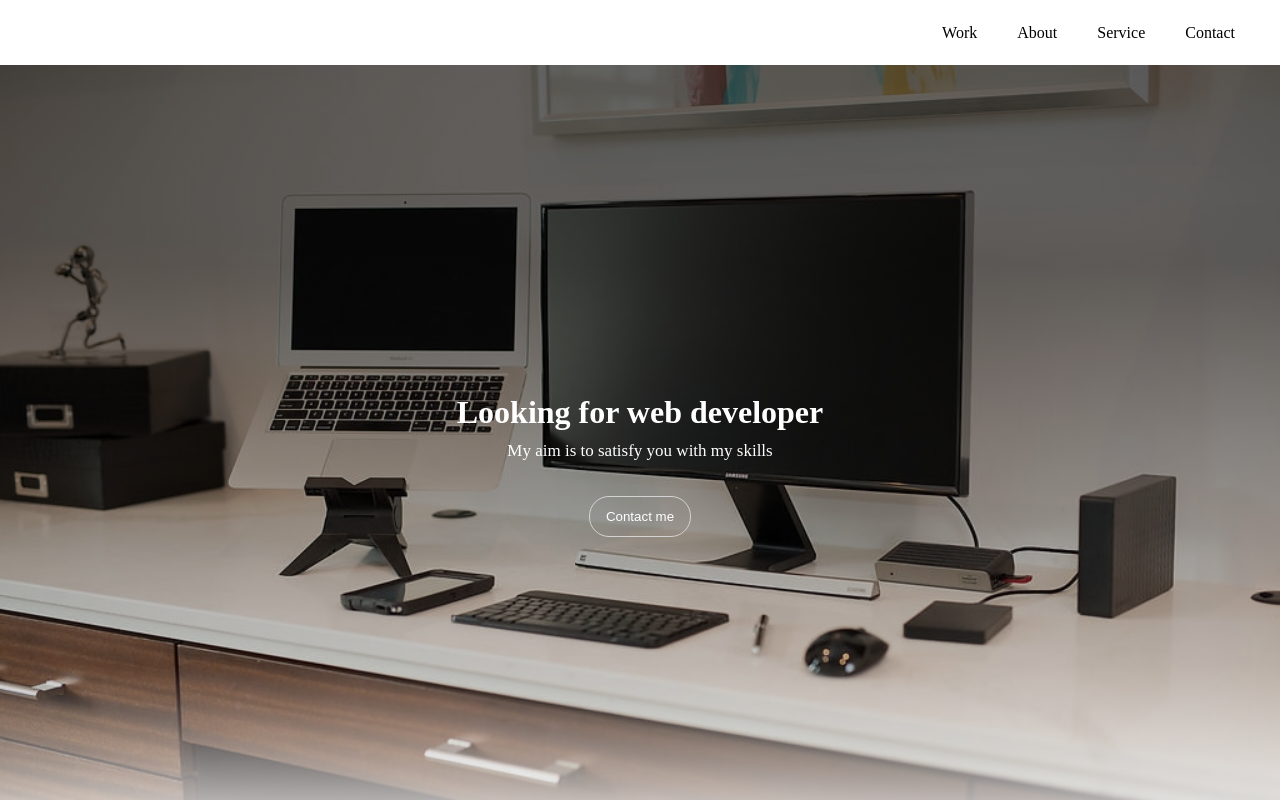
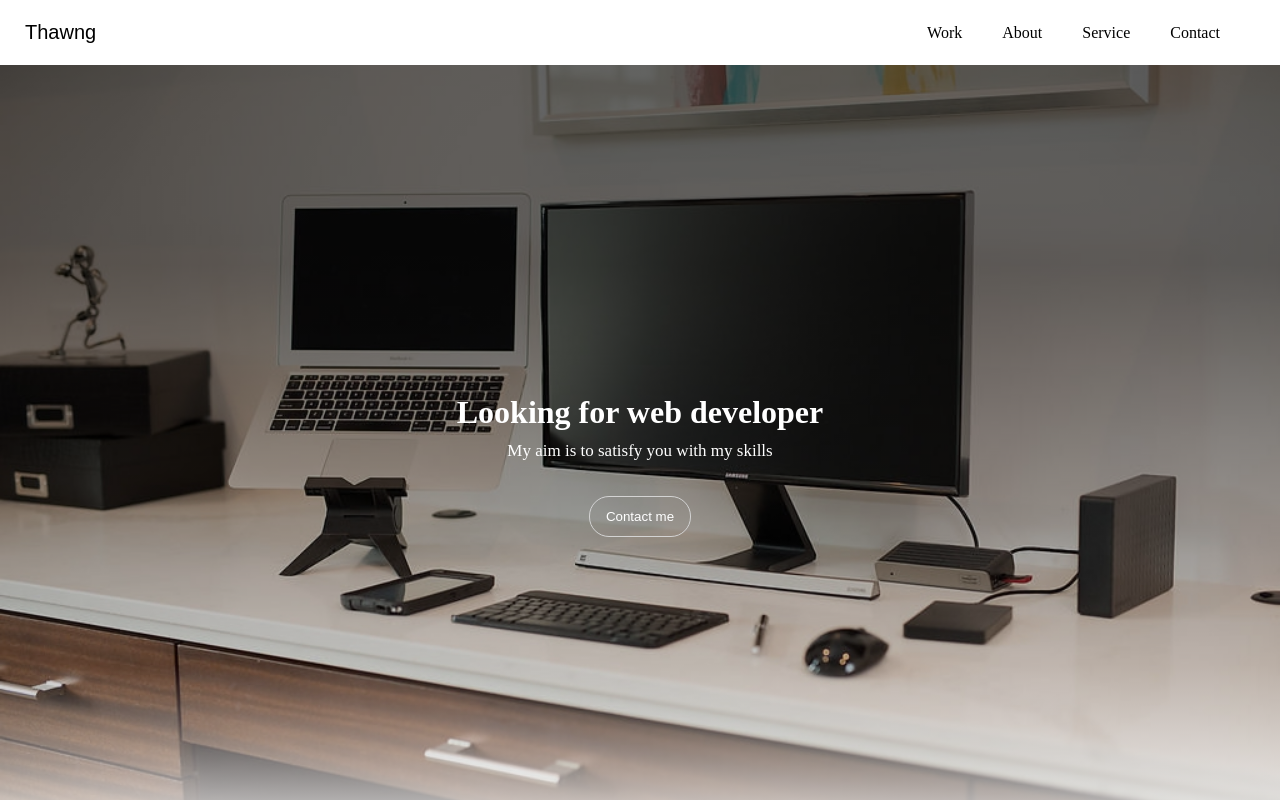
Before and after one commit to Thawng01/portfolio, a React (Create React App) app: page / in a window 1280 px wide. Shown: the top 800 px of the page. Built offline with nearby package versions, Linux system fonts and the light colour scheme.

Commit message:
Make Nav Better

```diff
--- a/src/App.js
+++ b/src/App.js
@@ -1,4 +1,4 @@
-import { useCallback, useContext, useEffect, useRef } from "react";
+import { useCallback, useContext, useEffect, useRef, useState } from "react";
 import MessengerCustomerChat from "react-messenger-customer-chat";
 
 import "./App.css";
@@ -10,8 +10,11 @@ import Service from "./pages/Service";
 import Contact from "./pages/Contact";
 import Footer from "./pages/Footer";
 import { Context } from "./context/Context";
+import Nav from "./components/Nav";
 
 function App() {
+    const [showNav, setShowNav] = useState(false);
+
     const { setPosition } = useContext(Context);
 
     const contactRef = useRef();
@@ -35,6 +38,7 @@ function App() {
     };
 
     const handleNavigation = (item) => {
+        setShowNav(false);
         if (item === "About") {
             runAnimation(aboutRef);
         }
@@ -59,9 +63,16 @@ function App() {
         });
     }
 
+    const handleShowNav = () => setShowNav(!showNav);
+
     return (
         <>
-            <Header onClick={handleNavigation} />
+            <Nav visible={showNav} onClick={handleNavigation} />
+            <Header
+                showNav={showNav}
+                onClick={handleNavigation}
+                onShowNav={handleShowNav}
+            />
             <Home onContact={handleContact} />
             <Work ref={workRef} />
             <About ref={aboutRef} />
--- a/src/components/Header.js
+++ b/src/components/Header.js
@@ -1,31 +1,40 @@
-import { useRef, useState } from "react";
+import { useCallback, useEffect, useRef } from "react";
 import "./header.css";
-import Nav from "./Nav";
 import { MENU } from "../data";
 
-const Header = ({ onClick }) => {
-    const [showNav, setShowNav] = useState(false);
-
+const Header = ({ onClick, showNav, onShowNav }) => {
     const topRef = useRef();
     const centerRef = useRef();
     const bottomRef = useRef();
 
-    const handleMenuClick = () => {
-        if (centerRef?.current?.classList.contains("hide-dot-centered")) {
+    const toggleMenu = useCallback(() => {
+        if (
+            centerRef?.current?.classList.contains("hide-dot-centered") &&
+            !showNav
+        ) {
             centerRef?.current?.classList.remove("hide-dot-centered");
             topRef?.current?.classList.remove("animate-dot-top");
             bottomRef?.current?.classList.remove("animate-dot-bottom");
-            setShowNav(false);
         } else {
-            setShowNav(true);
             centerRef?.current?.classList.add("hide-dot-centered");
             topRef?.current?.classList.add("animate-dot-top");
             bottomRef?.current?.classList.add("animate-dot-bottom");
         }
+    }, [showNav]);
+
+    const handleMenuClick = () => {
+        onShowNav();
+        toggleMenu();
     };
+
+    useEffect(() => {
+        toggleMenu();
+    }, [showNav, toggleMenu]);
 
     return (
         <div className="header">
+            <p className="header-title">Thawng</p>
+            <div className="header-info-container">
                 {MENU.map((m, i) => (
                     <ul
                         key={i}
@@ -53,8 +62,7 @@ const Header = ({ onClick }) => {
                         style={{ backgroundColor: showNav ? "red" : "#000" }}
                     />
                 </div>
-
-            <Nav visible={showNav} />
+            </div>
         </div>
     );
 };
--- a/src/components/Nav.js
+++ b/src/components/Nav.js
@@ -3,12 +3,16 @@ import React from "react";
 import "./nav.css";
 import { MENU } from "../data";
 
-const Nav = ({ visible }) => {
+const Nav = ({ visible, onClick }) => {
     return (
         <div className="nav" style={{ right: visible ? 0 : "-100%" }}>
             {MENU.map((m, i) => {
                 return (
-                    <ul key={i} className="nav-container">
+                    <ul
+                        key={i}
+                        className="nav-container"
+                        onClick={() => onClick(m)}
+                    >
                         <li className="nav-item">{m}</li>
                     </ul>
                 );
--- a/src/components/header.css
+++ b/src/components/header.css
@@ -7,10 +7,22 @@
     background-color: #fff;
     height: 65px;
     display: flex;
-    justify-content: flex-end;
+    justify-content: space-between;
     align-items: center;
     padding-right: 25px;
-    z-index: 99;
+    z-index: 10;
+}
+
+.header-title {
+    margin-left: 25px;
+    font-size: 20px;
+    font-family:fantasy
+}
+
+.header-info-container {
+    display: flex;
+    align-items: center;
+    margin: 0 15px
 }
 
 .menu-container {
@@ -36,7 +48,6 @@
     cursor: pointer;
     display: block;
     position: absolute;
-    z-index: 999;
 }
 
 .menu-dot {
--- a/src/components/nav.css
+++ b/src/components/nav.css
@@ -1,15 +1,16 @@
 
 .nav {
     position: fixed;
-    top: 0;
+    top: 65px;
     width: 100%;
     height: 100vh;
-    background-color: #000;
+    background-color: #333;
     padding-top: 40px;
     display: flex;
     flex-direction: column;
     align-items: center;
     transition: all 500ms ease;
+    z-index: 9;
 }
 
 .nav-container {
@@ -22,6 +23,7 @@
 
 .nav-item {
     color: #fff;
+    font-size: 18px;
 }
 
 .nav-container:hover {
```
Lines whose indentation alone changed are shown as unchanged.
